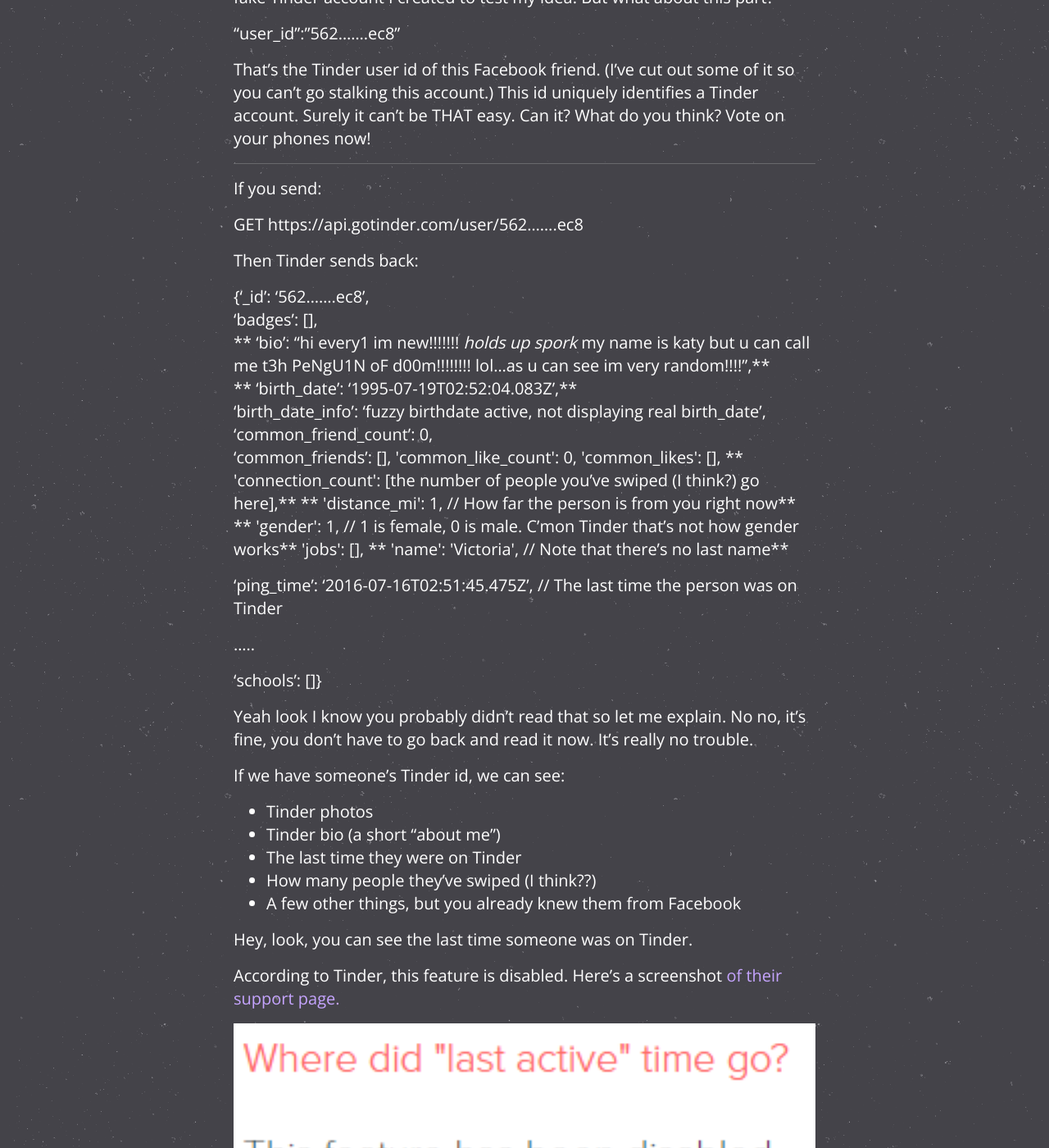
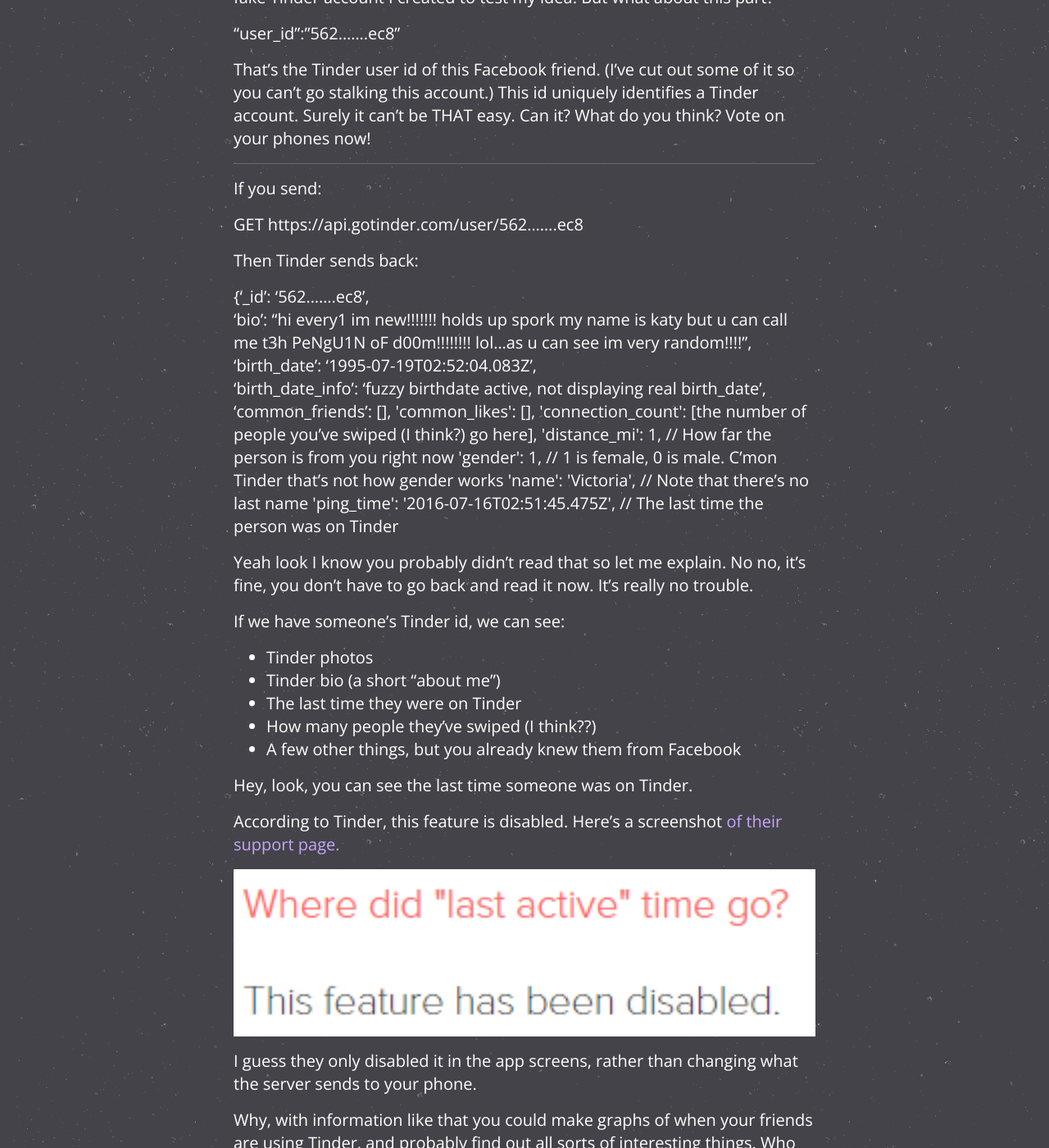
Before and after one commit to mangopdf/mangopdf.github.io, a Jekyll site: the page built from _posts/2016-07-21-stalking-your-facebook-friends-on-tinder.markdown, in a window 1280 px wide and 1400 px high, scrolled down 8508 px. Shown: the whole window at 82% size. Built offline with Jekyll 4.4.1, drawn with Linux system fonts in a browser that asks for light colours.

Commit message:
cleanup this goddamn mess

```diff
--- a/_posts/2016-07-21-stalking-your-facebook-friends-on-tinder.markdown
+++ b/_posts/2016-07-21-stalking-your-facebook-friends-on-tinder.markdown
@@ -266,43 +266,28 @@
 
 If you send:
 
-> GET https://api.gotinder.com/user/**562.......ec8**
+> GET https://api.gotinder.com/user/562.......ec8
 
 Then Tinder sends back:
 
-> {'_id': '**562.......ec8**',
->  'badges': [],
-> ** 'bio': "hi every1 im new!!!!!!! *holds up spork* my name is katy but u
+> {'_id': '562.......ec8',
+>  'bio': "hi every1 im new!!!!!!! holds up spork my name is katy but u
 can call me t3h PeNgU1N oF d00m!!!!!!!! lol…as u can see im very
-random!!!!",**
-> ** 'birth_date': '1995-07-19T02:52:04.083Z',**
+random!!!!",
+>  'birth_date': '1995-07-19T02:52:04.083Z',
 >  'birth_date_info': 'fuzzy birthdate active, not displaying real
 birth_date',
->  'common_friend_count': 0,
 >  'common_friends': [<common Facebook friends go here>],
->  'common_like_count': 0,
 >  'common_likes': [<common Facebook likes go here>],
-> ** 'connection_count': [the number of people you’ve swiped (I think?) go
-here],**
-> ** 'distance_mi': 1, // How far the person is from you right now**
-> ** 'gender': 1, // 1 is female, 0 is male. C’mon Tinder that’s not how
-gender works**
->  'jobs': [],
-> ** 'name': 'Victoria', // Note that there’s no last name**
+>  'connection_count': [the number of people you’ve swiped (I think?) go
+here],
+>  'distance_mi': 1, // How far the person is from you right now
+>  'gender': 1, // 1 is female, 0 is male. C’mon Tinder that’s not how
+gender works
+>  'name': 'Victoria', // Note that there’s no last name
+> 'ping_time': '2016-07-16T02:51:45.475Z', // The last time the person was
+on Tinder
 
->
-
-> **'ping_time': '2016-07-16T02:51:45.475Z', // The last time the person was
-on Tinder**
-
->
-
-> .....
-
->
-
-> 'schools': []}
->
 
 Yeah look I know you probably didn’t read that so let me explain. No no, it’s
 fine, you don’t have to go back and read it now. It’s really no trouble.
```
